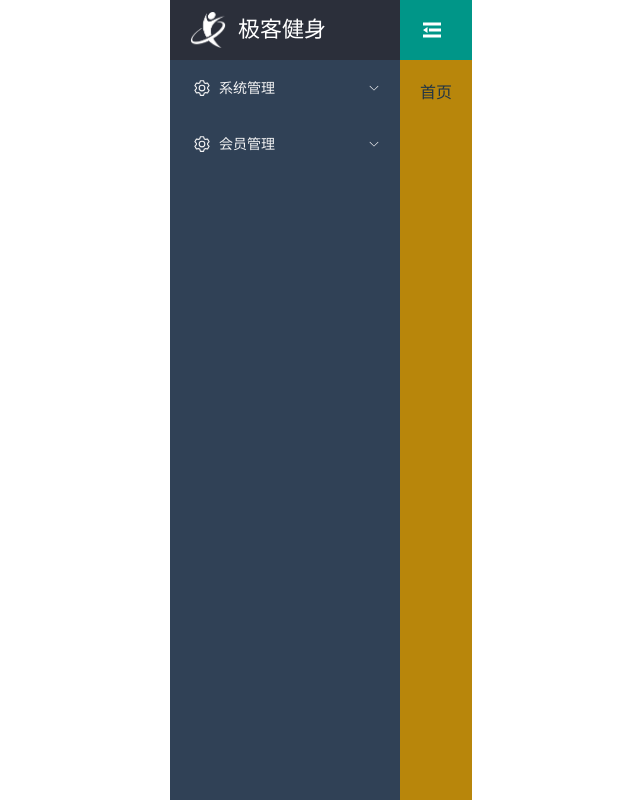
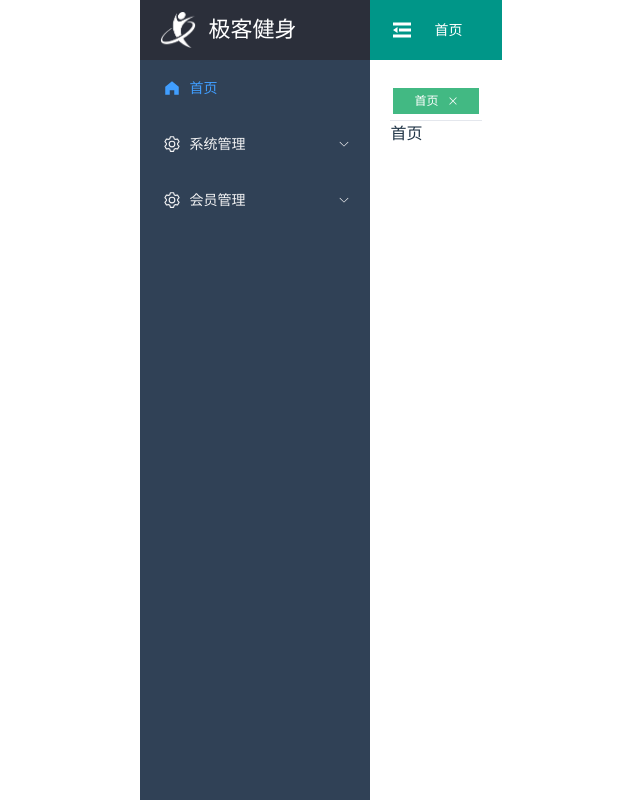
Before and after one commit to BrazerLiang/gymbackmanagement, a Vue app: page /dashboard in a window 1280 px wide. Shown: the whole page, without its empty margins (319-959 px from the left). Built offline with nearby package versions, Linux system fonts and the light colour scheme.

Commit message:
[ADD]添加面包屑和选项卡

```diff
--- a/src/layout/Index.vue
+++ b/src/layout/Index.vue
@@ -8,12 +8,14 @@
         <Header></Header>
       </el-header>
       <el-main class="main">
+        <Tabs></Tabs>
         <router-view></router-view>
       </el-main>
     </el-container>
   </el-container>
 </template>
 <script setup lang="ts">
+  import Tabs from '@/layout/tabs/Tabs.vue'
   import Header from '@/layout/header/Header.vue'
   import MenuBar from '@/layout/menu/MenuBar.vue'
 </script>
@@ -30,7 +32,7 @@
     background-color: #009688;
   }
   .main {
-    background-color: darkgoldenrod;
+    // background-color: darkgoldenrod;
   }
 }
 </style>
--- /dev/null
+++ b/src/layout/header/BreadCrumb.vue
@@ -0,0 +1,43 @@
+<template>
+    <el-breadcrumb class="bred" separator="/">
+      <el-breadcrumb-item v-for="item in tabs">{{ item.meta.title }}</el-breadcrumb-item>
+    </el-breadcrumb>
+  </template>
+
+  <script setup lang="ts">
+  import { ref, watch, Ref } from "vue";
+  import { useRoute, RouteLocationMatched } from "vue-router";
+  //面包屑数据
+  const tabs: Ref<RouteLocationMatched[]> = ref([]);
+  //获取当前路由
+  const route = useRoute();
+  const getBredcrumb = () => {
+    //从路由里面获取所有有meta和title
+    let mached = route.matched.filter((item) => item.meta && item.meta.title);
+    //判断第一个是否是首页,不是，构造一个
+    const first = mached[0];
+    if (first.path !== "/dashboard") {
+      mached = [{ path: "/dashboard", meta: { title: "首页" } } as any].concat(mached);
+    }
+    tabs.value = mached;
+  };
+  getBredcrumb();
+  watch(
+    () => route.path,
+    () => getBredcrumb()
+  );
+  </script>
+
+  <style scoped lang="scss">
+  //修改字体颜色
+  :deep(.el-breadcrumb__inner) {
+    color: #fff !important;
+  }
+  .bred {
+    margin-left: 20px;
+  }
+  修改字体大小
+  :deep(.el-breadcrumb__item) {
+    font-size: 16px !important;
+  }
+  </style>
--- a/src/layout/header/Header.vue
+++ b/src/layout/header/Header.vue
@@ -1,13 +1,10 @@
 <template>
     <Collapse></Collapse>
+    <BreadCrumb></BreadCrumb>
   </template>
   <script setup lang="ts">
   import Collapse from './Collapse.vue';
+  import BreadCrumb from './BreadCrumb.vue'
   </script>
   <style scoped lang='scss'>
-    .header {
-    display: flex;
-    align-items: center;
-    background-color: #009688;
-  }
   </style>
--- a/src/layout/menu/MenuBar.vue
+++ b/src/layout/menu/MenuBar.vue
@@ -22,15 +22,29 @@ const isCollapse = computed(() => {
   return colstore.getCollapse;
 });
 const route = useRoute();
+console.log(route);
+
 //获取激活的菜单
 const activeIndex = computed(() => {
   const { path } = route;
+  console.log(path);
+
   return path;
 });
 //树形的菜单数据
 //reactive:定义响应式的数据（复杂类型，对象）
 //ref:定义响应式的数据 （基本类型） let count = ref(0)
 let menuList = reactive([
+{
+        path: "/dashboard",
+        component: "Layout",
+        name: "dashboard",
+        meta: {
+          title: "首页",
+          icon: "HomeFilled",
+          roles: ["sys:dashboard"],
+        },
+      },
   {
     path: "/system",
     component: "Layout",
--- /dev/null
+++ b/src/layout/tabs/Tabs.vue
@@ -0,0 +1,148 @@
+<template>
+    <el-tabs
+      v-model="activeTab"
+      @tab-click="clickBtn"
+      type="card"
+      closable
+      @tab-remove="removeTab"
+    >
+      <el-tab-pane
+        v-for="item in tabsList"
+        :key="item.path"
+        :label="item.title"
+        :name="item.path"
+      ></el-tab-pane>
+    </el-tabs>
+  </template>
+  <script setup lang="ts">
+  import { ref, computed, watch, onMounted } from "vue";
+  import { tabStore } from "@/store/tabs/tabs";
+  import { useRoute, useRouter } from "vue-router";
+  import { Tab } from "@/store/tabs/tabs";
+  import { TabPanelName } from "element-plus";
+  const route = useRoute();
+  const router = useRouter();
+  const store = tabStore();
+  //获取tabs数据
+  const tabsList = computed(() => {
+    // return store.getters['getTabs']
+    return store.getTabs;
+  });
+  //当前激活的选项卡，他跟当前激活的路由是一样的；
+  const activeTab = ref("");
+  const setActiveTab = () => {
+    activeTab.value = route.path;
+  };
+  //删除选项卡
+  const removeTab = (targetName: TabPanelName) => {
+    if (targetName === "/dashboard") return;
+    //选项卡数据列表
+    const tabs = tabsList.value;
+    //当前激活的选项卡
+    let activeName = activeTab.value;
+    if (activeName === targetName) {
+      tabs.forEach((tab: Tab, index: number) => {
+        if (tab.path === targetName) {
+          const nextTab = tabs[index + 1] || tabs[index - 1];
+          if (nextTab) {
+            activeName = nextTab.path;
+          }
+        }
+      });
+    }
+    //重新设置当前激活的选项卡
+    activeTab.value = activeName;
+    //重新设置选项卡数据
+    store.tabList = tabs.filter((tab: Tab) => tab.path !== targetName);
+    //跳转路由
+    router.push({ path: activeName });
+  };
+  //添加选项卡
+  const addTab = () => {
+    //从当前路由获取path和title
+    const { path, meta } = route;
+    //通过vuex设置
+    const tab: Tab = {
+      path: path,
+      title: meta.title as string,
+    };
+    store.addTab(tab);
+  };
+  //监听路由的变化
+  watch(
+    () => route.path,
+    () => {
+      //设置激活的选项卡
+      setActiveTab();
+      //把当前路由添加到选项卡数据
+      addTab();
+    }
+  );
+  //解决刷新数据丢失的问题
+  const beforeRefresh = () => {
+    if (route.path != "/login") {
+      window.addEventListener("beforeunload", () => {
+        sessionStorage.setItem("tabsView", JSON.stringify(tabsList.value));
+      });
+      let tabSesson = sessionStorage.getItem("tabsView");
+      if (tabSesson) {
+        let oldTabs = JSON.parse(tabSesson);
+        if (oldTabs.length > 0) {
+          store.tabList = oldTabs;
+        }
+      }
+    }
+  };
+  onMounted(() => {
+    //解决刷新选项卡数据丢失的问题
+    beforeRefresh();
+    //设置激活的选项卡
+    setActiveTab();
+    //把当前路由添加到选项卡数据
+    addTab();
+  });
+  //选项卡点击事件
+  const clickBtn = (tab: any) => {
+    console.log(tab);
+    const { props } = tab;
+    console.log(props);
+    //跳转路由
+    router.push({ path: props.name });
+  };
+  </script>
+  <style scoped lang="scss">
+  :deep(.el-tabs__header) {
+    margin: 0px;
+  }
+  :deep(.el-tabs__item) {
+    height: 26px !important;
+    line-height: 26px !important;
+    text-align: center !important;
+    border: 1px solid #d8dce5 !important;
+    margin: 0px 3px !important;
+    color: #495060;
+    font-size: 12px !important;
+    padding: 0xp 10px !important;
+  }
+  :deep(.el-tabs__nav) {
+    border: none !important;
+  }
+  :deep(.is-active) {
+    border-bottom: 1px solid transparent !important;
+    border: 1px solid #42b983 !important;
+    background-color: #42b983 !important;
+    color: #fff !important;
+  }
+  :deep(.el-tabs__item:hover) {
+    color: #495060 !important;
+  }
+  :deep(.is-active:hover) {
+    color: #fff !important;
+  }
+  :deep(.el-tabs__nav-next){
+    line-height: 26px !important;
+  }
+  :deep(.el-tabs__nav-prev){
+    line-height: 26px !important;
+  }
+  </style>
--- /dev/null
+++ b/src/store/tabs/tabs.ts
@@ -0,0 +1,26 @@
+import { defineStore } from "pinia"
+export type Tab = {
+    tittle: string;
+    path: string;
+}
+export type tabList = {
+    tabList: Tab[];
+}
+export const tabStore = defineStore('tabStore',{
+    state: (): tabList => {
+        return {
+            tabList: []
+        }
+    },
+    getters: {
+        getTabs(state) {
+            return state.tabList
+        }
+    },
+    actions: {
+        addTab(tab:Tab) {
+            if(this.$state.tabList.some(item => item.path === tab.path)) return;
+            this.$state.tabList.push(tab)
+        }
+    }
+})
```
Also changed, not shown: components.d.ts (+4 -3 lines).
